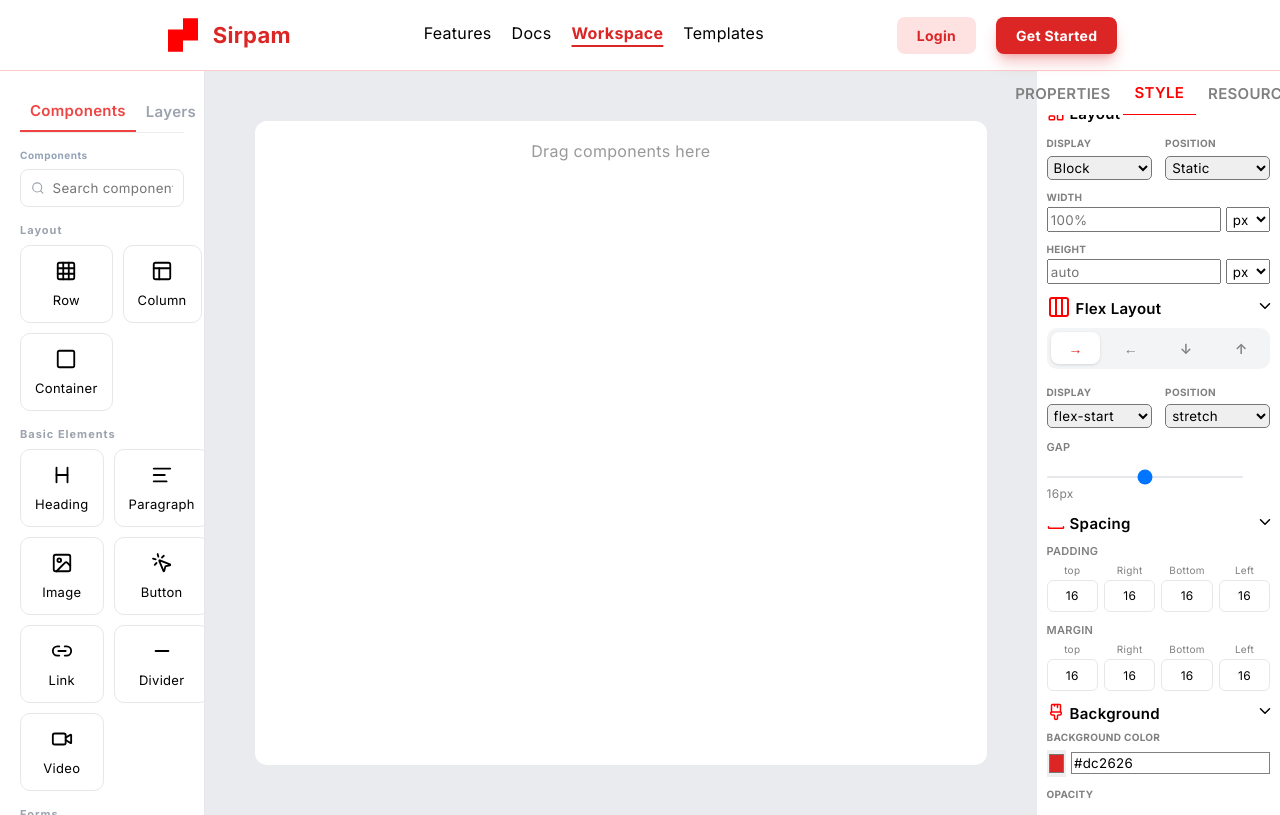
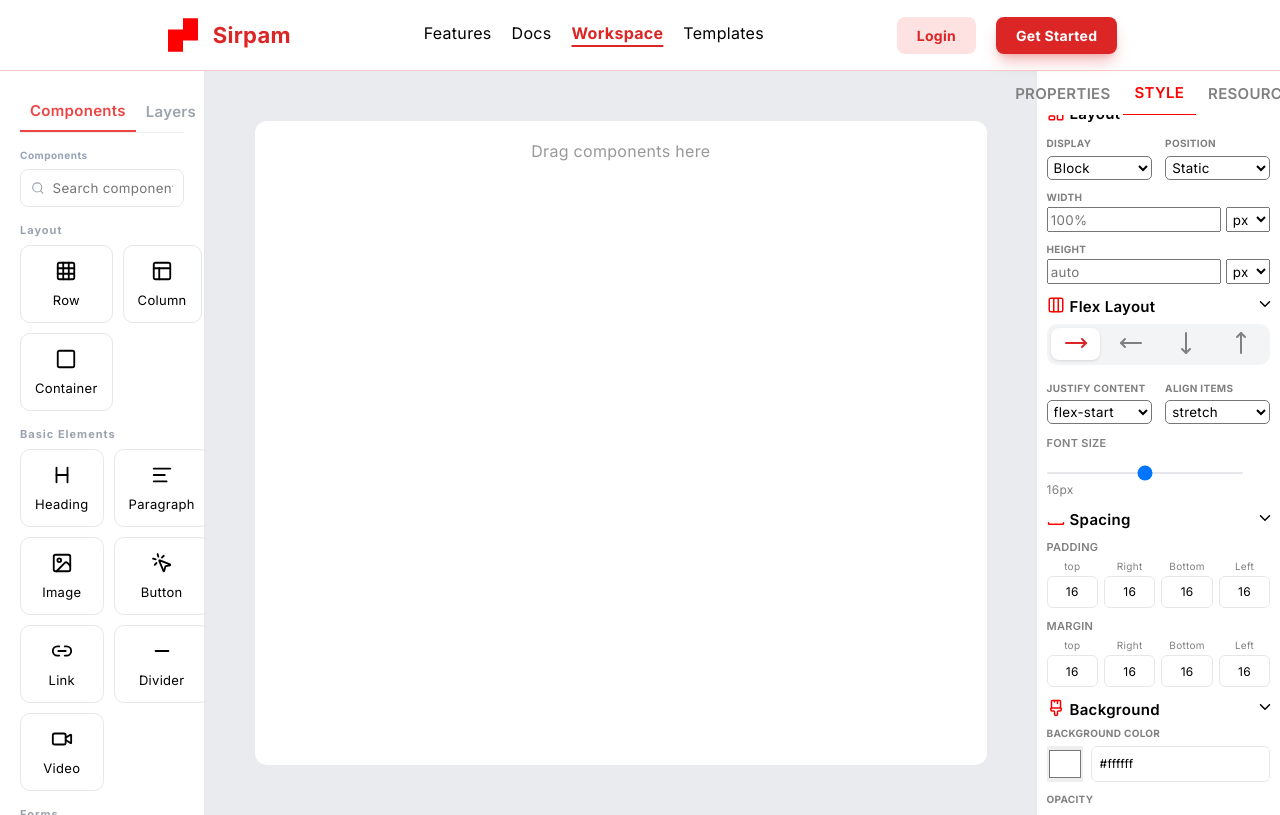
Before and after one commit to PooranaSelvan/UI-Builder, a React (Vite) app in the folder frontend/: page /workspace in a window 1280 px wide. Both pictures are taken after a click on the button "STYLE". Built offline with nearby package versions, Linux system fonts and the light colour scheme.

Commit message:
Right panel style changes

```diff
--- a/frontend/src/pages/workspace/RightSideBar/RightSideBar.css
+++ b/frontend/src/pages/workspace/RightSideBar/RightSideBar.css
@@ -139,6 +139,7 @@ main {
     width: 100%;
     padding: 2%;
     margin-top: 4%;
+    background-color: white;
 }
 
 .input-child label {
@@ -329,25 +330,28 @@ main {
   width: 100%;
   display: flex;
   align-items: center;
-    gap: 2%;
+  gap: 8px;
+}
+
+.color-pallette input[type="color"] {
+  width: 36px;
+  height: 36px;
+  padding: 0;
+  border: none;
+  cursor: pointer;
 }
 
 .color-box {
-    width: 90%;
-}
-
-.color-pallette input {
-    width: 9%;
-    border: none;
+  flex: 1;
 }
 
 .color-input {
-    padding: 1%;
-}
-
-#color-input {
   width: 100%;
-    border: 1px solid gray;
+  height: 36px;
+  padding: 6px 8px;
+  border: 1px solid #e5e7eb;
+  border-radius: 6px;
+  font-size: 12px;
 }
 
 .background-image label {
@@ -407,10 +411,18 @@ main {
 
 .three-input div input {
     width: 100%;
+    background-color: #F9FAFB;
+    outline: none;
+    padding: 4%;
+    border: 1px solid black;
+    border-radius: 5px;
 }
 
 .three-input div select {
     width: 100%;
+    padding: 4%;
+    border-radius: 5px;
+    background-color: #F9FAFB;
 }
 
 #text-color {
@@ -458,22 +470,26 @@ main {
 
 .upload-box {
   border: 2px dashed #d1d5db;
+  padding: 20px;
   border-radius: 12px;
-    padding: 8%;
   text-align: center;
+  cursor: pointer;
   background: #fafafa;
-    color: gray;
+}
+
+.upload-box:hover {
+  border-color: #dc2626;
+  background: #fff5f5;
+}
+
+.upload-box span {
+  color: #dc2626;
+  font-weight: 600;
 }
 
 .upload-box p {
     font-size: 13px;
     margin: 8px 0 4px;
-}
-
-.upload-box span {
-    color: #dc2626;
-    font-weight: 600;
-    cursor: pointer;
 }
 
 .upload-box small {
@@ -529,7 +545,7 @@ main {
     border: 1px solid #e5e7eb;
     border-radius: 8px;
     padding: 3%;
-    background: #fff;
+    background: #F9FAFB;
 }
 
 .url-input input {
--- a/frontend/src/pages/workspace/RightSideBar/RightSideBar.jsx
+++ b/frontend/src/pages/workspace/RightSideBar/RightSideBar.jsx
@@ -1,7 +1,7 @@
-import React, { useState } from 'react'
+import React, { useRef, useState } from 'react'
 import "./RightSideBar.css";
 import "../../../index.css"
-import { Settings } from 'lucide-react';
+import { Icon, Settings } from 'lucide-react';
 import { ChevronDown } from 'lucide-react';
 import { Zap } from 'lucide-react';
 import { LayoutDashboard } from 'lucide-react';
@@ -18,11 +18,20 @@ import { Database } from 'lucide-react';
 import { Webhook } from 'lucide-react';
 import { Pencil } from 'lucide-react';
 import { Cloud } from 'lucide-react';
+import { MoveLeft, MoveRight, MoveDown, MoveUp } from 'lucide-react';
 import ImportedFiles from './components/ImportedFiles';
 
 const RightSideBar = () => {
     const [activeTab, setActiveTab] = useState("properties");
-    const [color, setColor] = useState('#dc2626');
+    const [activeButton, setActiveButton] = useState('row');
+    const [opacity, setOpacity] = useState(100);
+    const [font, setFont] = useState(16);
+    const [files, setFiles] = useState([]);
+    const [styles, setStyles] = useState({
+        backgroundColor: "#ffffff",
+        borderColor: "#dc2626",
+        textColor: "#000000"
+    });
     return (
         <main>
             <aside className="right-side-main-bar">
@@ -114,18 +123,28 @@ const RightSideBar = () => {
                                     </select>
                                 </div>
                             </div>
-                            <Heading icon={<Columns3 />} children={'Flex Layout'} />
+                            <Heading icon={<Columns3 size={18} />} children={'Flex Layout'} />
                             <div className="four-button">
                                 <div className="btn-box">
-                                    <button className="active">→</button>
-                                    <button>←</button>
-                                    <button>↓</button>
-                                    <button>↑</button>
+                                    {[
+                                        { id: "row", icon: <MoveRight /> },
+                                        { id: "row-reverse", icon: <MoveLeft /> },
+                                        { id: "column", icon: <MoveDown /> },
+                                        { id: "column-reverse", icon: <MoveUp /> }
+                                    ].map(({ id, icon }) => (
+                                        <button
+                                            key={id}
+                                            className={activeButton === id ? "active" : ""}
+                                            onClick={() => setActiveButton(id)}
+                                        >
+                                            {icon}
+                                        </button>
+                                    ))}
                                 </div>
                             </div>
                             <div className="double-input">
                                 <div className='input-child'>
-                                    <label htmlFor="">Display</label>
+                                    <label htmlFor="">Justify Content</label>
                                     <select>
                                         <option>flex-start</option>
                                         <option>center</option>
@@ -136,7 +155,7 @@ const RightSideBar = () => {
                                     </select>
                                 </div>
                                 <div className='input-child'>
-                                    <label htmlFor="">Position</label>
+                                    <label htmlFor="">Align items</label>
                                     <select>
                                         <option>stretch</option>
                                         <option selected="">center</option>
@@ -146,15 +165,7 @@ const RightSideBar = () => {
                                     </select>
                                 </div>
                             </div>
-                            <div className="slider-input">
-                                <div className="slider-header">
-                                    <label>Gap</label>
-                                </div>
-                                <div className="slider-main">
-                                    <input type="range" />
-                                    <span className="slider-value">16px</span>
-                                </div>
-                            </div>
+                            <SliderInput label={'font size'} value={font} min={0} max={48} unit='px' onChange={setFont} />
                             <Heading icon={<Space size={18} />} children={'Spacing'} />
                             <div className="spacing-content">
                                 <FourSideInput label={'Padding'} names={['top', 'Right', 'Bottom', 'Left']} />
@@ -163,21 +174,13 @@ const RightSideBar = () => {
                             <Heading icon={<PaintbrushVertical size={18} />} children={'Background'} />
                             <div className='background-content'>
                                 <label htmlFor="">Background color</label>
-                                <div className="color-pallette">
-                                    <input type="color" value={color} onChange={(e) => setColor(e.target.value)} />
-                                    <div className="color-box">
-                                        <input className='color-input' type="text" value={color} id='color-input' contentEditable='true' />
-                                    </div>
-                                </div>
-                                <div className="slider-input">
-                                    <div className="slider-header">
-                                        <label>opacity</label>
-                                    </div>
-                                    <div className="slider-main">
-                                        <input type="range" />
-                                        <span className="slider-value">100%</span>
-                                    </div>
-                                </div>
+                                <ColorPalette
+                                    value={styles.backgroundColor}
+                                    onChange={(v) =>
+                                        setStyles((p) => ({ ...p, backgroundColor: v }))
+                                    }
+                                />
+                                <SliderInput label={'opacity'} value={opacity} min={0} max={100} unit='%' onChange={setOpacity} />
                                 <div className="background-image">
                                     <label htmlFor="">Background Image</label>
                                     <div className="image-input">
@@ -192,7 +195,7 @@ const RightSideBar = () => {
                                 <div className="three-input">
                                     <div>
                                         <label htmlFor="">Width</label>
-                                        <input type="text" />
+                                        <input type="text" value={'1px'} />
                                     </div>
                                     <div>
                                         <label htmlFor="">Style</label>
@@ -206,7 +209,7 @@ const RightSideBar = () => {
                                     </div>
                                     <div>
                                         <label htmlFor="">Color</label>
-                                        <input type="text" />
+                                        <input type="text" value={'#E5E7EB'} />
                                     </div>
                                 </div>
                                 <FourSideInput label={'Border Radius'} names={['Top left', 'Top Right', 'Bottom Right', 'Bottom Left']} />
@@ -233,12 +236,12 @@ const RightSideBar = () => {
                                 </div>
                                 <div className="color">
                                     <label htmlFor="" id='text-color'>Text color</label>
-                                    <div className="color-pallette">
-                                        <input type="color" value={color} onChange={(e) => setColor(e.target.value)} />
-                                        <div className="color-box">
-                                            <input className='color-input' type="text" value={color} id='color-input' contentEditable='true' />
-                                        </div>
-                                    </div>
+                                    <ColorPalette
+                                        value={styles.textColor}
+                                        onChange={(v) =>
+                                            setStyles((p) => ({ ...p, textColor: v }))
+                                        }
+                                    />
                                 </div>
                                 <div className="double-input">
                                     <div className='input-child'>
@@ -261,12 +264,12 @@ const RightSideBar = () => {
                                 <FourSideInput label={'Box shadow'} names={['x', 'y', 'spread', 'blur']} />
                                 <div className="color">
                                     <label htmlFor="" id='text-color'>Shadow color</label>
-                                    <div className="color-pallette">
-                                        <input type="color" value={color} onChange={(e) => setColor(e.target.value)} />
-                                        <div className="color-box">
-                                            <input className='color-input' type="text" value={color} id='color-input' contentEditable='true' />
-                                        </div>
-                                    </div>
+                                    <ColorPalette
+                                        value={styles.borderColor}
+                                        onChange={(v) =>
+                                            setStyles((p) => ({ ...p, borderColor: v }))
+                                        }
+                                    />
                                 </div>
                                 <div className="three-input">
                                     <div>
@@ -294,35 +297,8 @@ const RightSideBar = () => {
                     {activeTab === 'resources' && (
                         <div className="properties-content">
                             <Heading icon={<FileUp size={18} />} children={'External Data Source'} />
-                            <div className='upload-import'>
-                                <div className="upload-section">
-                                    <label className="section-title">UPLOAD FILE</label>
-                                    <div className="upload-box">
-                                        <UploadCloud size={28} />
-                                        <p>
-                                            Drop files here or <span>browse</span>
-                                        </p>
-                                        <small>CSV, JSON (Max 10MB)</small>
-                                    </div>
-                                </div>
-                            </div>
-                            <div className="divider">
-                                <div></div>
-                                <span>OR</span>
-                                <div></div>
-                            </div>
-                            <div className="import-section">
-                                <label className="section-title">IMPORT FROM URL</label>
-
-                                <div className="import-row">
-                                    <div className="url-input">
-                                        <Link2 size={14} />
-                                        <input placeholder="https://example.com/data.csv" />
-                                    </div>
-                                    <button className="fetch-btn">Fetch</button>
-                                </div>
-                            </div>
-                            <ImportedFiles />
+                            {/* <FileUpload />
+                            <ImportedFiles /> */}
                             <Heading icon={<Database size={18} />} children={'Database Connection'} />
                             <div className="data-source">
                                 <label htmlFor="">Data source</label>
@@ -421,4 +397,82 @@ const FourSideInput = ({ label, values = [16, 16, 16, 16], names }) => {
     );
 };
 
+const ColorPalette = ({ value, onChange }) => {
+    return (
+        <div className="color-pallette">
+            <input
+                type="color"
+                value={value}
+                onChange={(e) => onChange(e.target.value)}
+            />
+            <div className="color-box">
+                <input
+                    className="color-input"
+                    type="text"
+                    value={value}
+                    onChange={(e) => onChange(e.target.value)}
+                />
+            </div>
+        </div>
+    );
+};
+
+const SliderInput = ({ label, value, onChange, min = 0, max = 100, step = 1, unit = '' }) => {
+    return (
+        <>
+            <div className="slider-input">
+                <div className="slider-header">
+                    <label>{label}</label>
+                </div>
+                <div className="slider-main">
+                    <input type="range" min={min} max={max} step={step} onChange={(e) => onChange(Number(e.target.value))} />
+                    <span className="slider-value">{value}{unit}</span>
+                </div>
+            </div>
+        </>
+    )
+}
+
+const FileUpload = ({onFilesAdded}) => {
+    const inputRef = useRef(null);
+    const handleFiles = (fileList) => {
+        const newFiles = Array.from(fileList).map((file) => ({
+            id: crypto.randomUUID(),
+            name: file.name,
+            size: `${(file.size / 1024).toFixed(1)} KB`,
+            meta: "—",
+            type: file.name.split(".").pop(),
+            status: "done",
+            actions: true
+        }));
+
+        setFiles((prev) => [...prev, ...newFiles]);
+    };
+
+
+    return (
+        <>
+            <input
+                ref={inputRef}
+                type="file"
+                multiple
+                style={{ display: "none" }}
+                onChange={(e) => onFilesAdded(e.target.files)}
+            />
+
+            <div
+                className="upload-box"
+                onClick={() => inputRef.current.click()}
+                onDragOver={(e) => e.preventDefault()}
+                onDrop={(e) => {
+                    e.preventDefault();
+                    onFilesAdded(e.dataTransfer.files);
+                }}
+            >
+                Drop files here or <span>browse</span>
+            </div>
+        </>
+    );
+};
+
 export default RightSideBar
```
Also changed, not shown: frontend/src/pages/workspace/RightSideBar/components/ImportedFiles.jsx (+2 -29 lines). Lines whose indentation alone changed are shown as unchanged.
